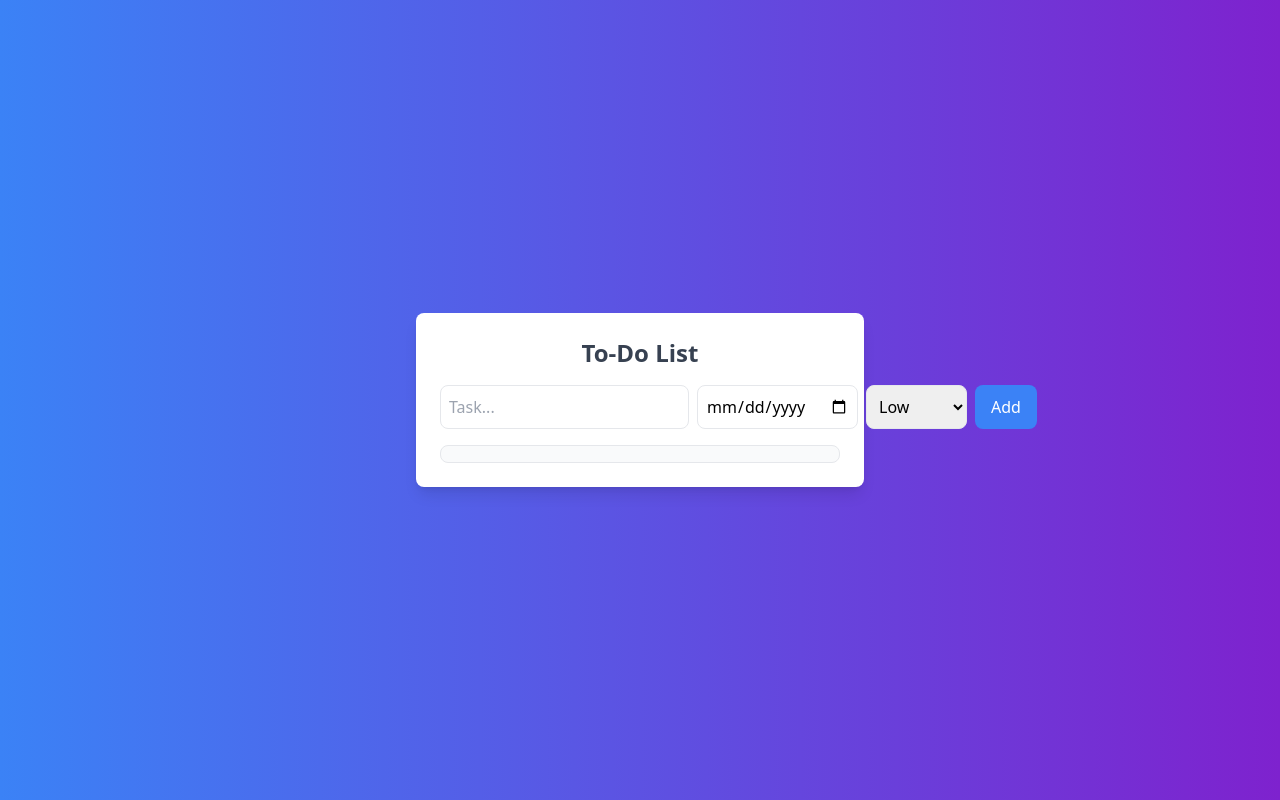
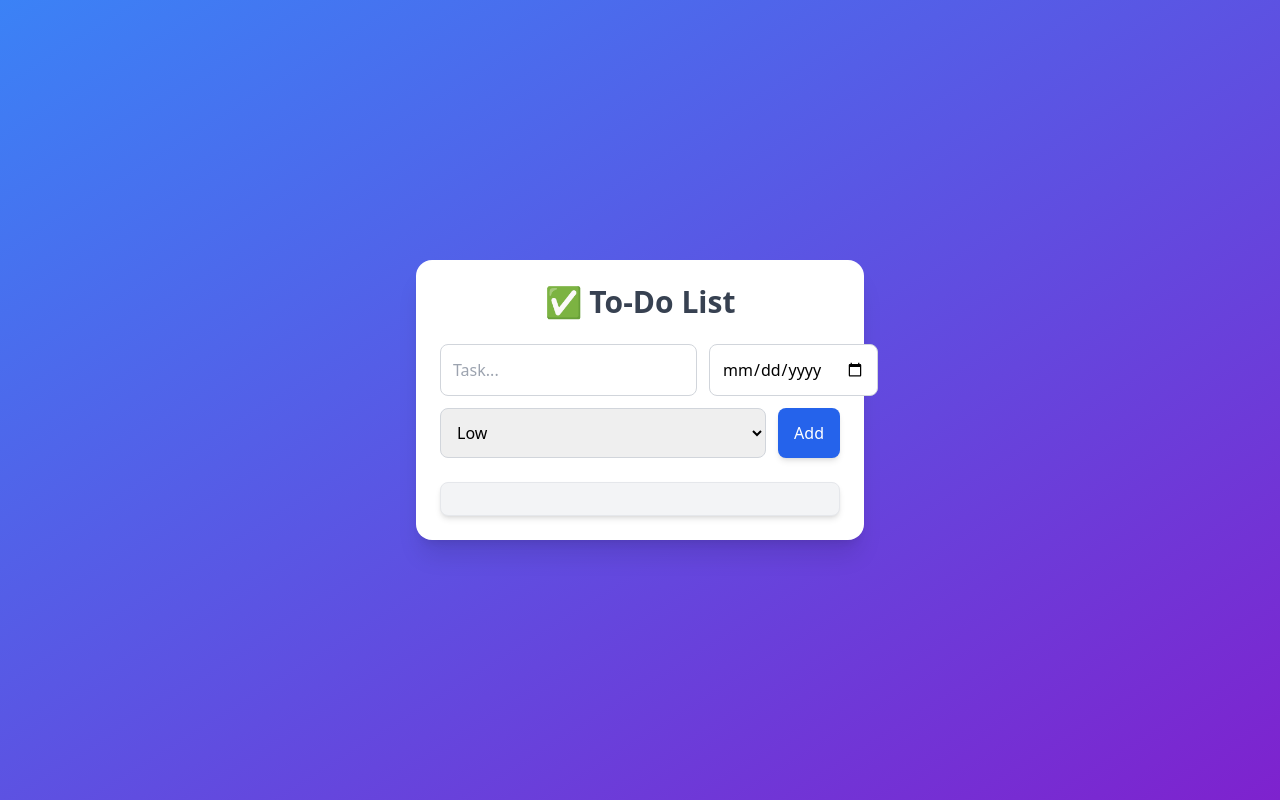
Before and after one commit to tamilm08/FRONTEND-PROJECTS, a plain HTML site: page Intermediate-Projects/To-Do-List/index.html in a window 1280 px wide. Drawn offline with nearby package versions, Linux system fonts and the light colour scheme.

Commit message:
Update index.html

```diff
--- a/Intermediate-Projects/To-Do-List/index.html
+++ b/Intermediate-Projects/To-Do-List/index.html
@@ -7,20 +7,24 @@
     <script src="https://cdn.tailwindcss.com"></script>
     <script src="https://cdnjs.cloudflare.com/ajax/libs/Sortable/1.14.0/Sortable.min.js"></script>
 </head>
-<body class="bg-gradient-to-r from-blue-500 to-purple-700 min-h-screen flex items-center justify-center">
-    <div class="w-full max-w-md bg-white rounded-lg shadow-lg p-6">
-        <h1 class="text-2xl font-bold text-center text-gray-700 mb-4">To-Do List</h1>
-        <div class="flex gap-2">
-            <input type="text" id="taskInput" placeholder="Task..." class="flex-1 p-2 border rounded-lg focus:ring-2 focus:ring-blue-400">
-            <input type="date" id="taskDate" class="p-2 border rounded-lg">
-            <select id="taskPriority" class="p-2 border rounded-lg">
-                <option value="Low">Low</option>
-                <option value="Medium">Medium</option>
-                <option value="High">High</option>
-            </select>
-            <button onclick="addTask()" class="bg-blue-500 hover:bg-blue-600 text-white px-4 py-2 rounded-lg">Add</button>
+<body class="bg-gradient-to-br from-blue-500 to-purple-700 min-h-screen flex items-center justify-center p-4">
+    <div class="w-full max-w-md bg-white rounded-2xl shadow-xl p-6">
+        <h1 class="text-3xl font-extrabold text-center text-gray-700 mb-6">✅ To-Do List</h1>
+        <div class="space-y-3">
+            <div class="flex flex-col sm:flex-row gap-3">
+                <input type="text" id="taskInput" placeholder="Task..." class="flex-1 p-3 border border-gray-300 rounded-lg focus:ring-2 focus:ring-blue-400">
+                <input type="date" id="taskDate" class="p-3 border border-gray-300 rounded-lg focus:ring-2 focus:ring-blue-400">
+            </div>
+            <div class="flex gap-3">
+                <select id="taskPriority" class="flex-1 p-3 border border-gray-300 rounded-lg focus:ring-2 focus:ring-blue-400">
+                    <option value="Low">Low</option>
+                    <option value="Medium">Medium</option>
+                    <option value="High">High</option>
+                </select>
+                <button onclick="addTask()" class="bg-blue-600 hover:bg-blue-700 text-white px-4 py-3 rounded-lg shadow-md transition duration-300">Add</button>
+            </div>
         </div>
-        <ul id="taskList" class="mt-4 space-y-2 border p-2 rounded-lg bg-gray-50"></ul>
+        <ul id="taskList" class="mt-6 space-y-3 border p-4 rounded-lg bg-gray-100 shadow-md"></ul>
     </div>
     <script src="script.js"></script>
 </body>
```
